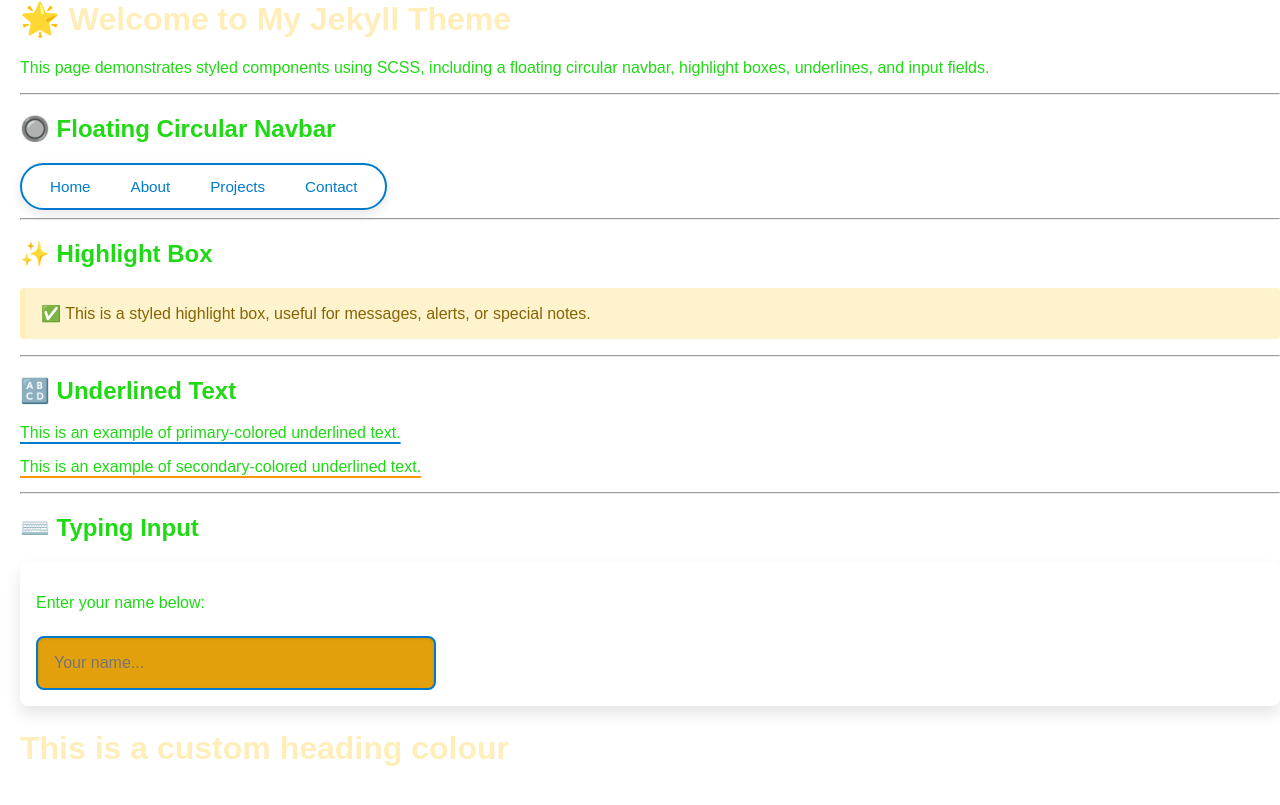
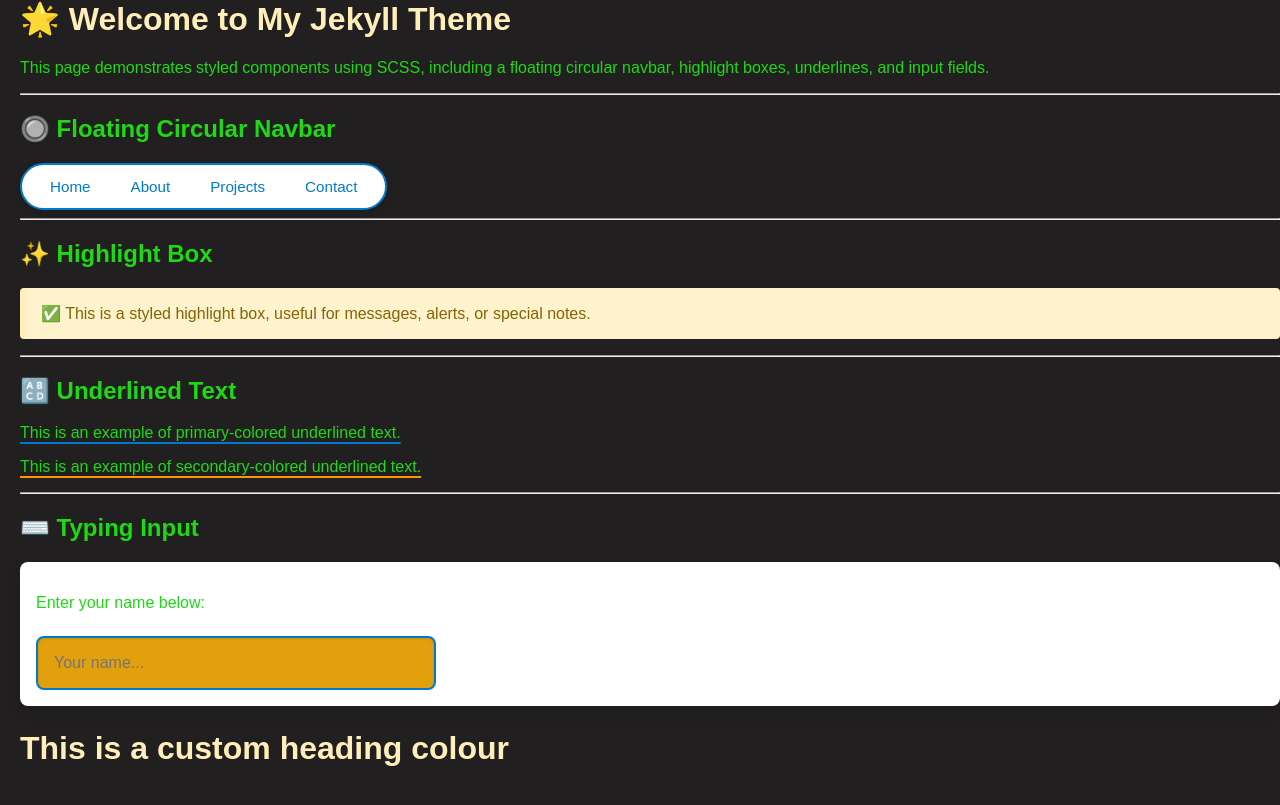
Before and after one commit to v659/jekyll_theme-new-v659, a Jekyll site: the page built from index.md, in a window 1280 px wide. Shown: the top 805 px of the page. Built offline with Jekyll 4.4.1, drawn with Linux system fonts in a browser that asks for light colours.

Commit message:
commit 12

```diff
--- a/_sass/base.scss
+++ b/_sass/base.scss
@@ -24,7 +24,7 @@ $padding: 1rem;
 // Base
 body {
  font-family: $font-stack;
- background: #ffffff;
+ background: #211f1f;
  margin: 0;
  padding: 0;
  color: #1fd915;
```
